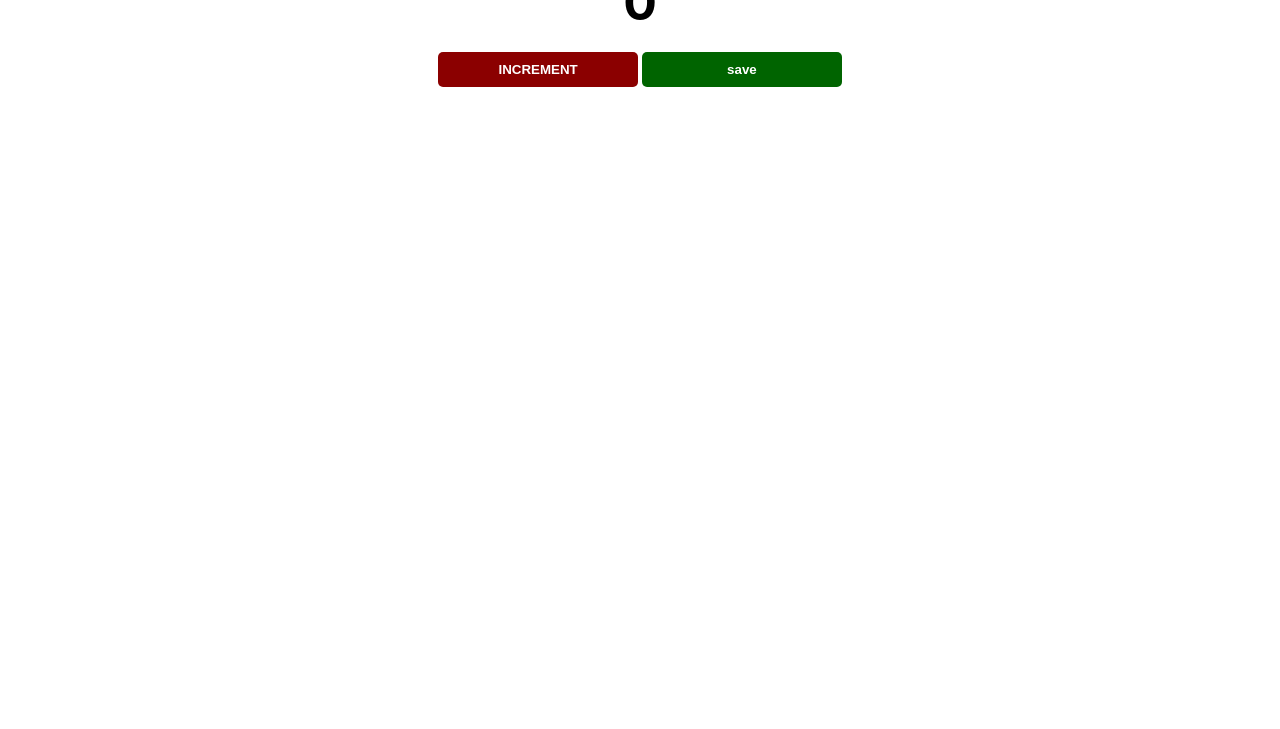
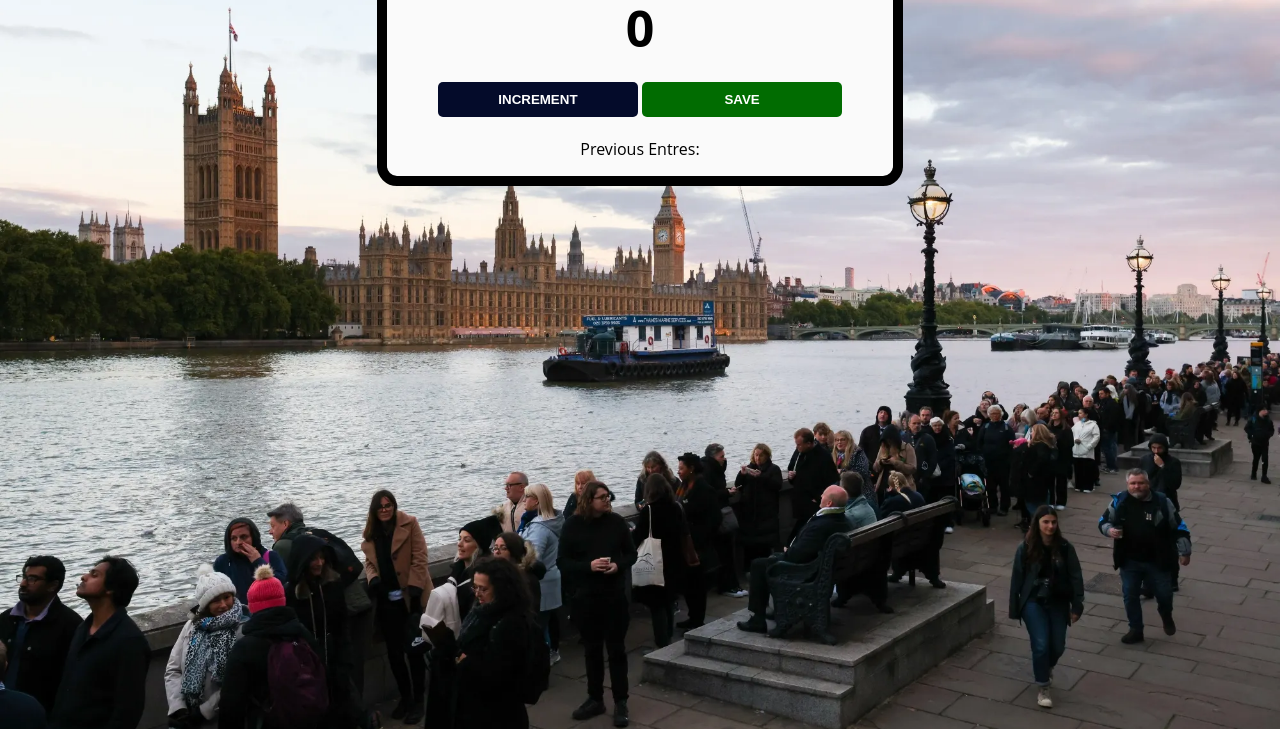
Before and after one commit to Gibson779/CountingPeople, a plain HTML site: page index.html in a window 1280 px wide. Shown: the part 87-816 px from the top of the page. Drawn offline with Linux system fonts and the light colour scheme.

Commit message:
new Commit

```diff
--- a/index.css
+++ b/index.css
@@ -1,10 +1,21 @@
 body {
-    background-image: url("station.jpg");
+    background-image: url("Queue.jpeg");
     background-size: cover;
-    font-family: -apple-system, BlinkMacSystemFont, 'Segoe UI', Roboto, Oxygen, Ubuntu, Cantarell, 'Open Sans', 'Helvetica Neue', sans-serif;
-    font-weight: bold;
+    font-family: 'Open Sans', 'Helvetica Neue', sans-serif;
     text-align: center;
+    height: 100vh;
 }
+
+
+.container {
+    background: rgb(250, 250, 250);
+    max-width: 40%;
+    margin: 0 auto;
+    border: 10px solid rgb(0, 0, 0);
+    border-radius: 20px;
+
+}
+
 
 h1 {
     margin-top: 10px;
@@ -29,9 +40,8 @@ button {
 }
 
 #increment-btn {
-    background: darkred;
+    background: rgb(4, 11, 42);
 }
-
 #save-btn {
-    background: darkgreen;
+    background: rgb(1, 108, 1);
 }
--- a/index.html
+++ b/index.html
@@ -4,10 +4,13 @@
         <link rel="stylesheet" href="index.css">
     </head>
     <body>
-        <h1>People entered:</h1>
+        <div class = "container">
+        <h1>Boat Party Entry:</h1>
         <h2 id="count-el">0</h2>
         <button id="increment-btn" onclick="increment()">INCREMENT</button>
-        <button id="save-btn" onclick="save()">save</button>
+        <button id="save-btn" onclick="save()">SAVE</button>
+        <p id ="save-el"> Previous Entres: </p>
+        </div>
         <script src="index.js"></script>
     </body>
 </html>
--- a/index.js
+++ b/index.js
@@ -1,8 +1,19 @@
+let saveEl = document.getElementById("save-el")
+let countEl = document.getElementById("count-el")
+let count = 0
 
-let welcomeEl = welcome-el
+console.log(saveEl)
 
-let greeting = "Hi, my name is "
+function increment() {
+    // Change this to use the plus equal technique you've learned
+    count += 1
+    countEl.innerText = count
+}
 
-let name = (greeting +  welcomeEl)
-
-console.log(myGreeting)
+function save() {
+    let countStr = count + " - "
+    saveEl.textContent += countStr
+    console.log(count)
+    countEl.textContent = 0
+    count = 0
+}
```
Also changed, not shown: Queue.jpeg (added).
